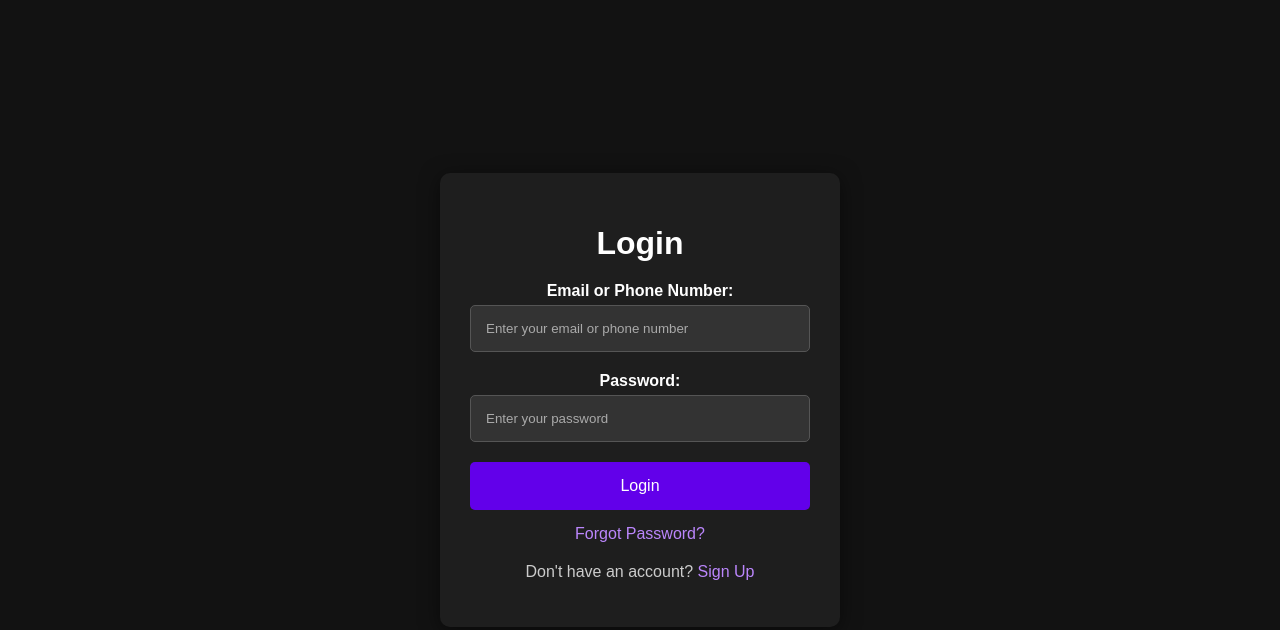
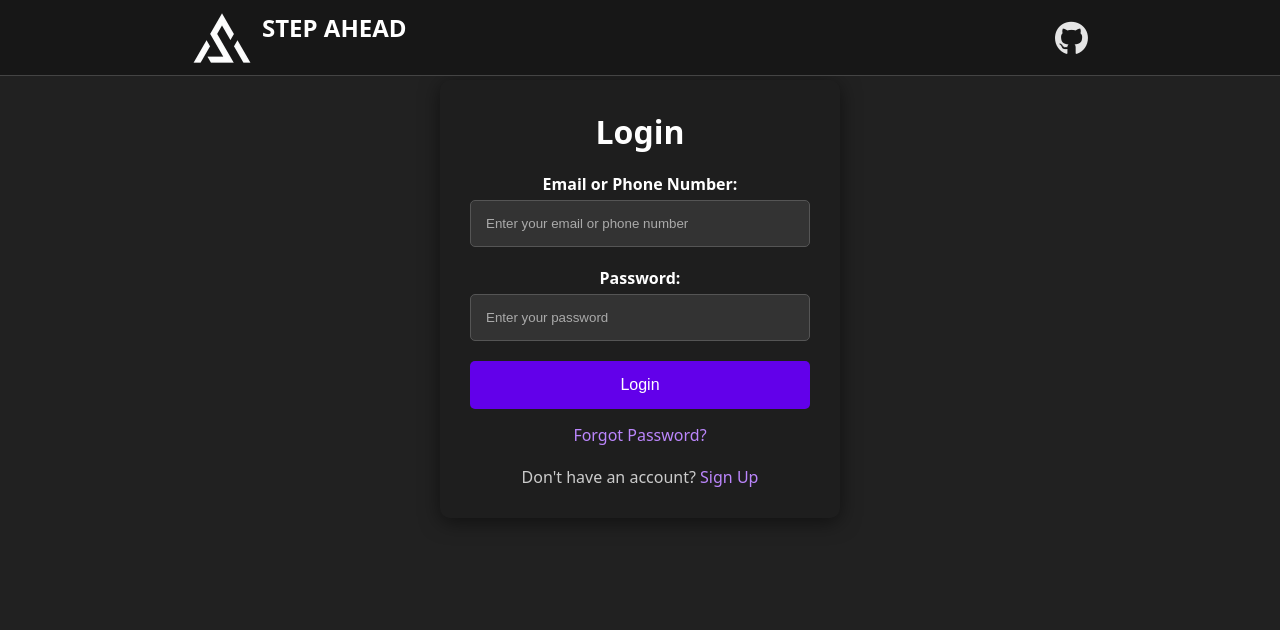
Before and after one commit to VINODvoid/step-ahead, a website: page auth/login.html in a window 1280 px wide. Drawn offline with Linux system fonts and the light colour scheme.

Commit message:
CI : completed login and sign up page

```diff
--- a/auth/login.html
+++ b/auth/login.html
@@ -5,8 +5,30 @@
     <meta name="viewport" content="width=device-width, initial-scale=1.0">
     <title>Login Page</title>
     <link rel="stylesheet" href="styles.css">
+    <script src="https://kit.fontawesome.com/8c958d49c3.js" crossorigin="anonymous"></script>
+    <link rel="icon" href="./assets/favicon.png" type="image/x-icon">
 </head>
 <body>
+    <nav>
+        <div class="nav-container">
+            <!-- top-nav -->
+            <div class="top-side-nav">
+                <!-- top-left -->
+                <div class="top-left-nav">
+                    <a href="../index.html">
+                        <img src="../assets/favicon.png" alt="step-ahead" loading="lazy">
+                        <h1>STEP AHEAD</h1>
+                    </a>
+                </div>
+                <!-- top-right -->
+                <div class="top-right-nav">
+                    <ul>
+                        <li><a class="github-logo" href="https://github.com/himanshuukholiya/step-ahead" target="_blank"><i class="fa-brands fa-github"></i></a></li>
+                    </ul>
+                </div>
+            </div>
+        </div>
+    </nav>
     <div class="container">
         <div class="form-container">
             <h1>Login</h1>
@@ -20,7 +42,7 @@
                 <button type="submit">Login</button>
                 <p class="forgot-password"><a href="#">Forgot Password?</a></p>
             </form>
-            <p>Don't have an account? <a href="signup.html">Sign Up</a></p>
+            <p>Don't have an account? <a href="./signup.html">Sign Up</a></p>
         </div>
     </div>
     <script src="script.js"></script>
--- a/auth/styles.css
+++ b/auth/styles.css
@@ -1,16 +1,80 @@
 * {
+    margin: 0;
+    padding: 0;
     box-sizing: border-box;
 }
 
 body {
-    font-family: 'Arial', sans-serif;
-    background: #121212;
+    background-color: #212121;
+    color: #E5E5E5;
+    font-size: 16px;
+    font-family: "Poppins", system-ui;
+}
+
+a {
+    text-decoration: none;
+    color: #E5E5E5;
+}
+
+ul {
+    list-style-type: none;
+}
+
+/* Designing nav */
+nav {
     display: flex;
-    justify-content: center;
+    flex-direction: column;
+    border-bottom: 1px solid #444; /* Add a bottom border */
+    position: fixed; /* Keep nav fixed at the top */
+    top: 0;
+    left: 0;
+    width: 100%;
+    z-index: 10;
+}
+
+.nav-container {
+    background-color: #171717;
+    width: 100%;
+}
+
+.top-side-nav {
+    margin: 0 auto;
+    width: 70%;
+    display: flex;
+    flex-direction: row;
+    justify-content: space-between;
     align-items: center;
-    height: 100vh;
-    margin: 0;
-    color: #ffffff;
+    padding: 7.5px 0;
+}
+
+/* Top-left-nav */
+.top-left-nav a {
+    display: flex;
+    align-items: center;
+}
+
+.top-left-nav img {
+    width: 60px;
+}
+
+.top-left-nav a h1 {
+    font-size: 24px;
+    font-weight: 800;
+    padding-left: 10px;
+}
+
+/* Top-right-nav */
+.top-right-nav ul {
+    display: flex;
+    align-items: center;
+}
+
+.top-right-nav ul li {
+    padding-left: 30px;
+}
+
+.github-logo {
+    font-size: 34px;
 }
 
 .container {
@@ -18,6 +82,7 @@ body {
     justify-content: center;
     align-items: center;
     width: 100%;
+    margin-top: 80px; /* Adjust for fixed navbar height */
 }
 
 .form-container {
```
Also changed, not shown: auth/signup.html (+23 -1 lines).
